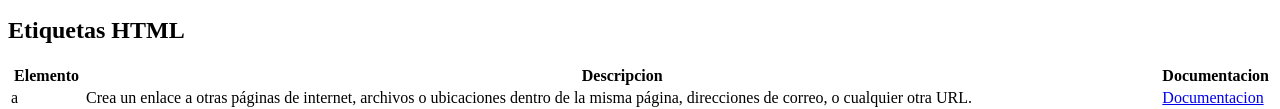
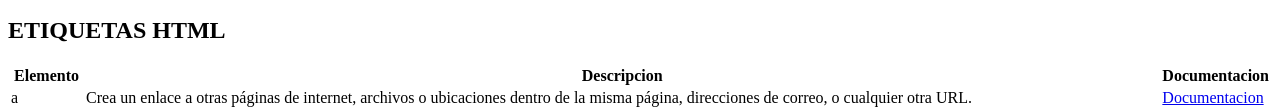
Before and after one commit to Chuch3x/miManual, a plain HTML site: page index.html in a window 1280 px wide. Shown: the part 697-806 px from the top of the page. Drawn offline with Linux system fonts and the light colour scheme.

Commit message:
Actualizacion Manual

```diff
--- a/index.html
+++ b/index.html
@@ -47,7 +47,7 @@
         </table>
      </div>
     <div>
-        <h2 id="Etiquetas">Etiquetas HTML</h2>
+        <h2 id="Etiquetas">ETIQUETAS HTML</h2>
         <table>
             <thead>
                 <tr>
```
